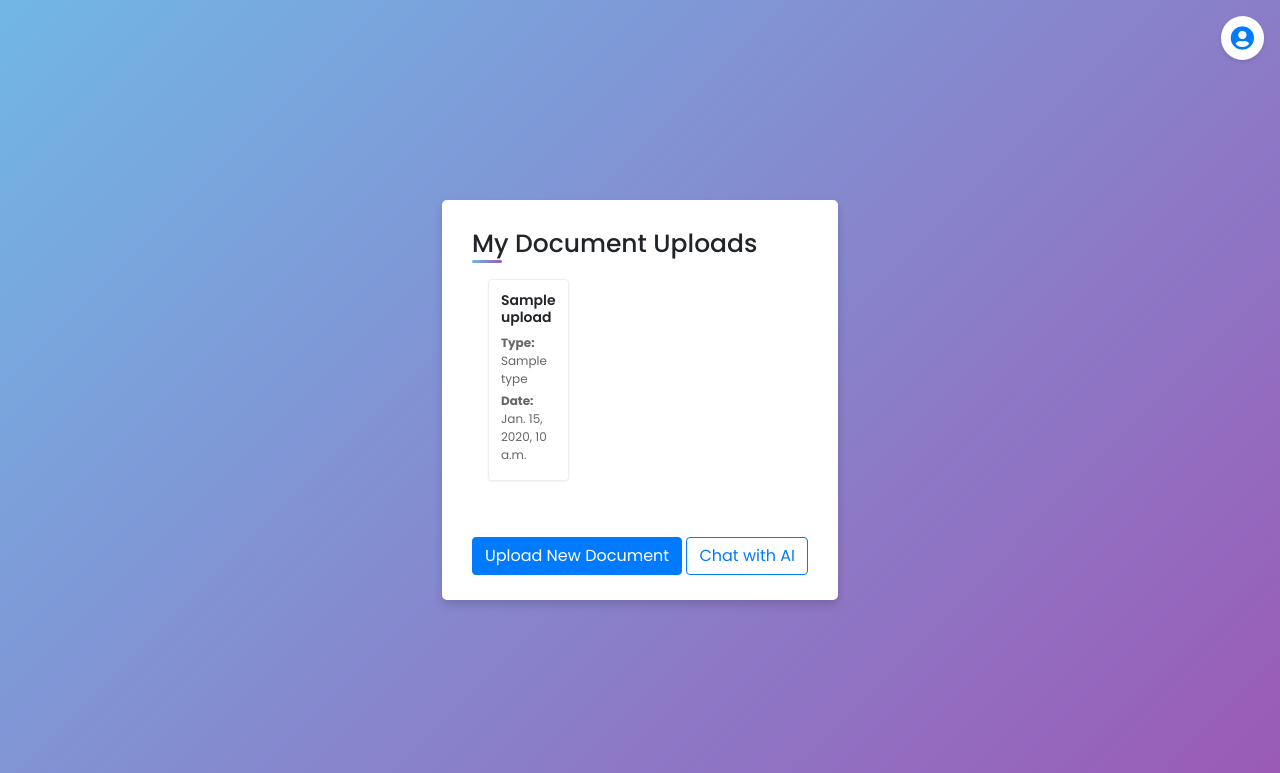
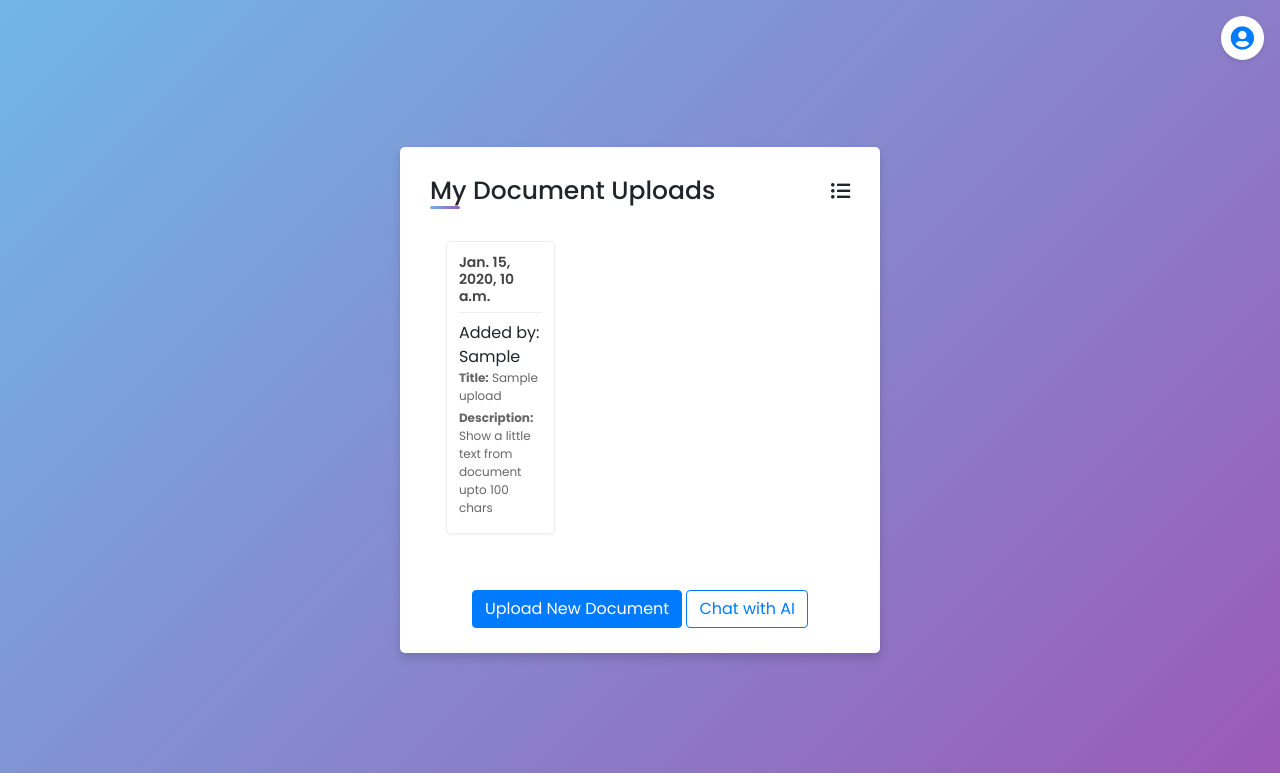
Before and after one commit to SaldiriSMC/generativeAI-poc, a Django app: template templates/my_uploads.html in a window 1280 px wide. Shown: the top 773 px of the page. Run offline with Django 5.2, Linux system fonts and the light colour scheme; the template is opened without the code that fills it: most values are stand-ins (such as "Sample title", 1, 10 or a date in 2020); some libraries are stand-ins or nearby versions.

Commit message:
redirection issue resolved

```diff
--- a/accounts/urls.py
+++ b/accounts/urls.py
@@ -3,14 +3,14 @@ from django.urls import path
 
 import rag_ai.views
 from accounts import views
-from accounts.views import LoginViewAPI, RegisterAPIView, UpdateUserProfileAPI, PasswordUpdateAPIView, UserAIChatView
+from accounts.views import LoginViewAPI, RegisterAPIView, UpdateUserProfileAPI, PasswordUpdateAPIView, UserAIChatView, CustomLoginView
 
 urlpatterns = [
     # Account management URLs
     path('register/', views.register, name='register'),
     path('logout/', auth_views.LogoutView.as_view(), name='logout'),  # Optional logout.html URL
     path('user-logout/', views.user_logout, name='user-logout'),
-    path('login/', auth_views.LoginView.as_view(template_name='registration/login.html'), name='login'),
+     path('login/', CustomLoginView.as_view(), name='login'),
     path('profile/', rag_ai.views.gen_ai_chat, name='gen_ai_chat'),
     path('user-account-update/', views.user_update, name='user_account_update'),
     path('update-password/', views.update_password, name='update_password'),
--- a/rag_ai/views.py
+++ b/rag_ai/views.py
@@ -101,7 +101,8 @@ def my_uploads(request):
                     uploads.append({
                         'title': metadata.get('title', 'Untitled'),
                         'type': metadata.get('type', 'Document'),
-                        'upload_date': metadata.get('upload_date', datetime.now().strftime('%Y-%m-%d'))
+                        'upload_date': metadata.get('upload_date', datetime.now().strftime('%Y-%m-%d')),
+                        'uploaded_by': metadata.get('uploaded_by', request.user.username)
                     })
 
         return render(request, 'my_uploads.html', {'uploads': uploads})
--- a/templates/my_uploads.html
+++ b/templates/my_uploads.html
@@ -38,6 +38,9 @@
         font-size: 14px;
         font-weight: 600;
         margin-bottom: 8px;
+        padding-bottom: 8px;
+        border-bottom: 1px solid #eee;
+        color: #444;
     }
 
     .card-text {
@@ -50,8 +53,24 @@
     }
 </style>
 
+<style>
+    .list-view .row {
+        flex-direction: column;
+    }
+    .list-view .col-md-4 {
+        max-width: 100%;
+        flex: 0 0 100%;
+    }
+    .list-view .card {
+        margin-bottom: 8px;
+    }
+</style>
+
 <div class="container">
-    <div class="title">My Document Uploads</div>
+    <div class="d-flex justify-content-between align-items-center mb-3">
+        <div class="title">My Document Uploads</div>
+        <i class="fas fa-list-ul toggle-view" style="cursor: pointer; font-size: 1.2rem;" title="Toggle view"></i>
+    </div>
 
     {% if error_message %}
         <div class="alert alert-danger">
@@ -66,10 +85,10 @@
                     <div class="col-md-4 mb-3">
                         <div class="card h-100">
                             <div class="card-body">
-                                <h5 class="card-title">{{ upload.title }}</h5>
+                                <h5 class="card-title">{{ upload.upload_date }}</h5> Added by: {{ upload.uploaded_by }}
                                 <div class="card-text">
-                                    <p><strong>Type:</strong> {{ upload.type }}</p>
-                                    <p><strong>Date:</strong> {{ upload.upload_date }}</p>
+                                    <p><strong>Title:</strong> {{ upload.title }}</p>
+                                    <p><strong>Description:</strong> Show a little text from document upto 100 chars</p>
                                 </div>
                             </div>
                         </div>
@@ -91,4 +110,13 @@
         <a href="{% url 'gen_ai_chat' %}" class="btn btn-outline-primary ms-2">Chat with AI</a>
     </div>
 </div>
+
+<script>
+    document.querySelector('.toggle-view').addEventListener('click', function() {
+        const container = document.querySelector('.uploads-container');
+        container.classList.toggle('list-view');
+        this.classList.toggle('fa-list-ul');
+        this.classList.toggle('fa-th-large');
+    });
+</script>
 {% endblock %}
```
Also changed, not shown: accounts/views.py (+10 -0 lines).
